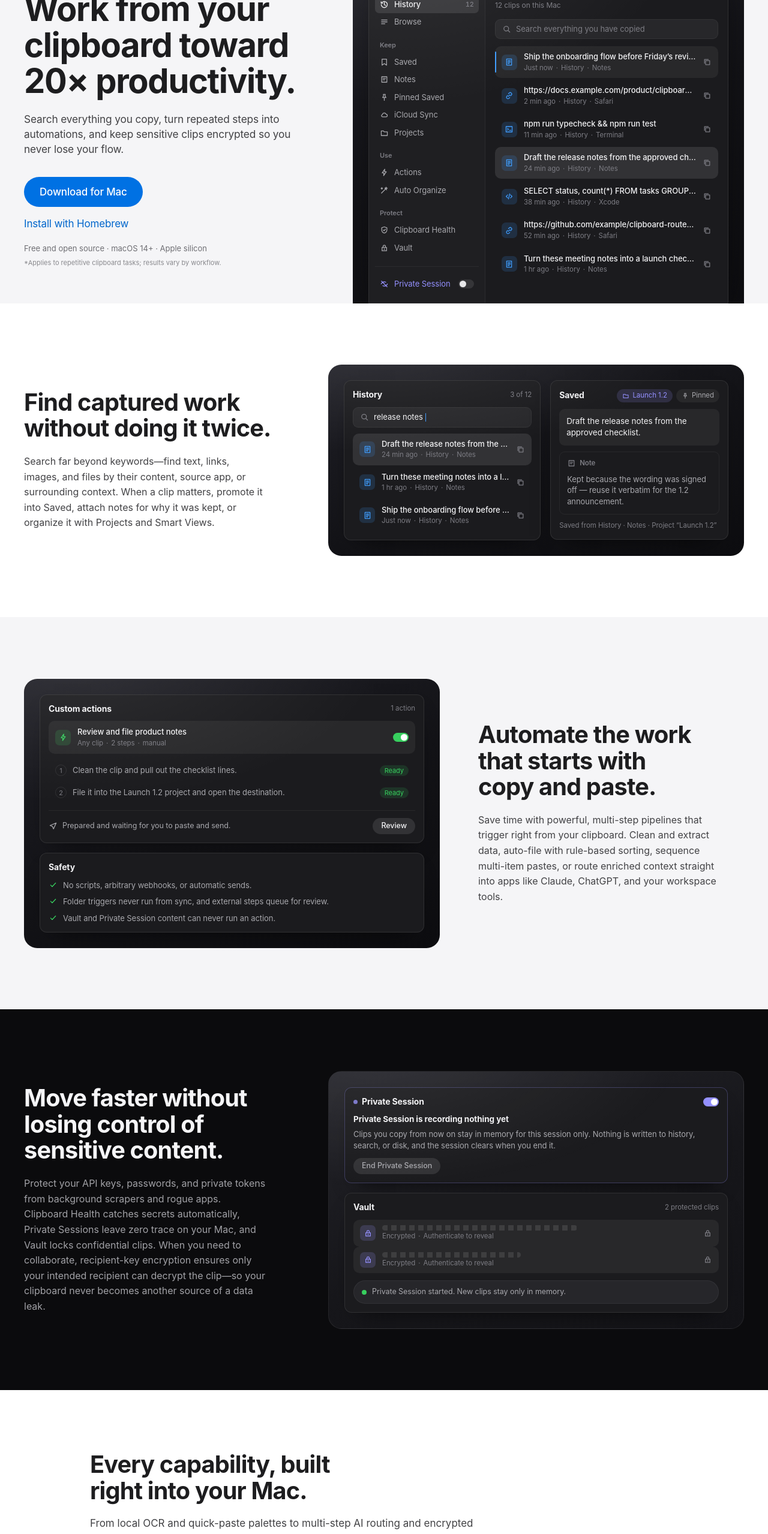
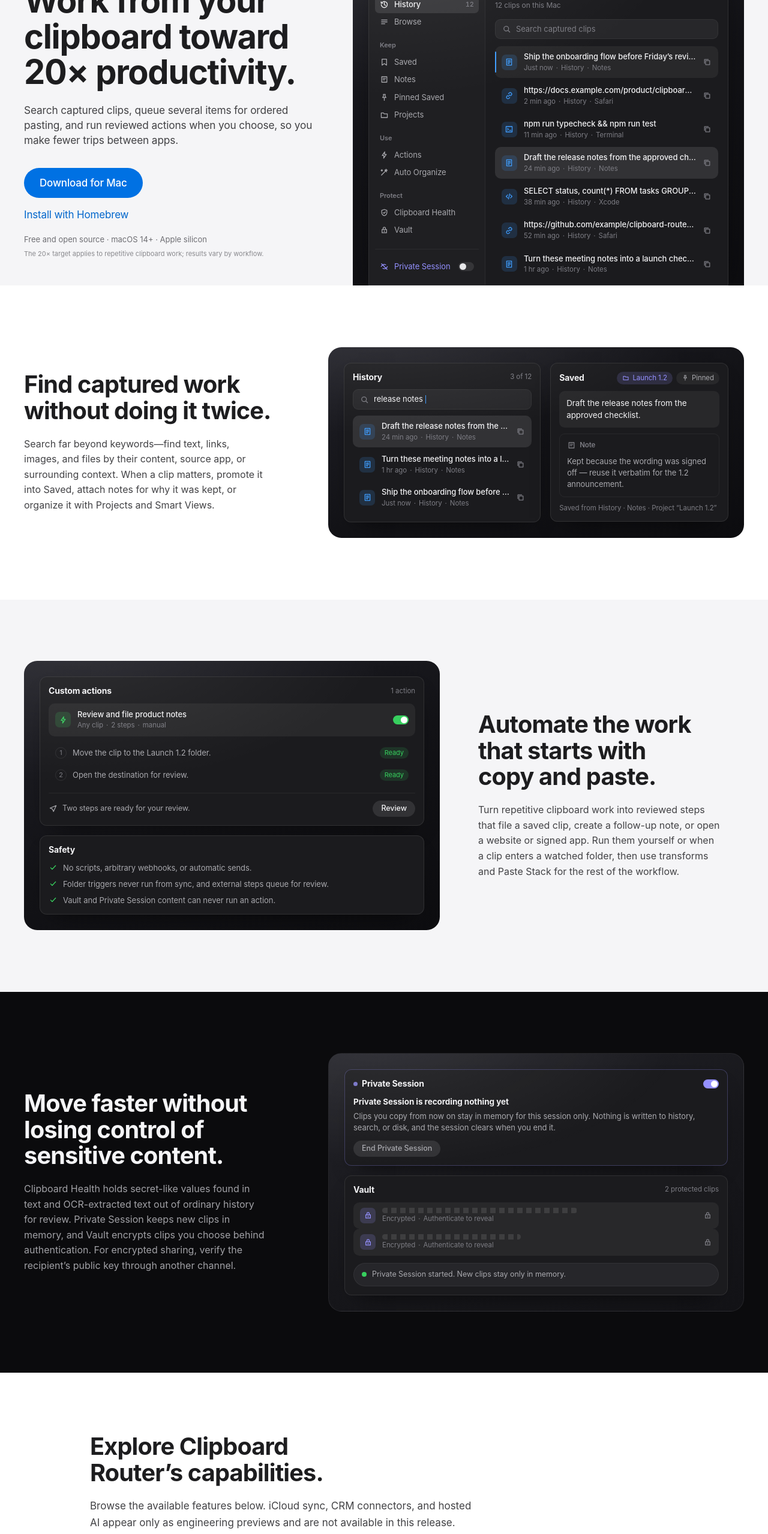
Before and after one commit to ibrolord/clipboard-router-releases, a React (Vite) app in the folder landing/: page / in a window 1280 px wide. Shown: the part 234-2792 px from the top of the page at 60% size. Built offline with nearby package versions, Linux system fonts and the light colour scheme.

Commit message:
fix: align landing claims with release

```diff
--- a/landing/index.html
+++ b/landing/index.html
@@ -4,20 +4,20 @@
     <meta charset="UTF-8" />
     <meta name="viewport" content="width=device-width, initial-scale=1.0" />
     <meta name="theme-color" content="#ffffff" />
-    <meta name="description" content="Work from your clipboard toward 20× productivity. Clipboard Router makes copied work searchable, turns repeated steps into reviewable automations, and protects sensitive clips on your Mac." />
+    <meta name="description" content="Search captured clips, run reviewed clipboard workflows, and encrypt selected clips in Vault on your Mac." />
     <meta property="og:type" content="website" />
-    <meta property="og:title" content="Clipboard Router — work from your clipboard toward 20× productivity" />
-    <meta property="og:description" content="Make copied work searchable, turn repeated steps into reviewable automations, and protect sensitive clips on your Mac." />
+    <meta property="og:title" content="Clipboard Router — faster clipboard workflows for Mac" />
+    <meta property="og:description" content="Search captured clips, run reviewed clipboard workflows, and encrypt selected clips in Vault on your Mac." />
     <meta property="og:url" content="https://ibrolord.github.io/clipboard-router-releases/" />
     <meta property="og:image" content="https://ibrolord.github.io/clipboard-router-releases/og.png" />
     <meta name="twitter:card" content="summary_large_image" />
-    <meta name="twitter:title" content="Clipboard Router — work from your clipboard toward 20× productivity" />
-    <meta name="twitter:description" content="Make copied work searchable, turn repeated steps into reviewable automations, and protect sensitive clips on your Mac." />
+    <meta name="twitter:title" content="Clipboard Router — faster clipboard workflows for Mac" />
+    <meta name="twitter:description" content="Search captured clips, run reviewed clipboard workflows, and encrypt selected clips in Vault on your Mac." />
     <meta name="twitter:image" content="https://ibrolord.github.io/clipboard-router-releases/og.png" />
     <link rel="canonical" href="https://ibrolord.github.io/clipboard-router-releases/" />
     <link rel="icon" type="image/png" href="/icon-180.png" />
     <link rel="apple-touch-icon" href="/icon-180.png" />
-    <title>Clipboard Router — work from your clipboard toward 20× productivity</title>
+    <title>Clipboard Router — faster clipboard workflows for Mac</title>
   </head>
   <body>
     <div id="root"></div>
--- a/landing/src/App.tsx
+++ b/landing/src/App.tsx
@@ -104,22 +104,22 @@
       [
         'Paste Stack',
         'Included',
-        'Queue clips and paste them in the order you choose.',
+        'Queue clips and copy them back to the system clipboard in order as you paste.',
       ],
       [
         'Deterministic transforms',
         'Included',
-        'Clean, extract, and reformat copied text with predictable local steps.',
+        'Trim whitespace, normalize line endings, change case, turn text into a Markdown quote or code block, pretty-print JSON, strip ANSI, or URL-decode.',
       ],
       [
         'Reviewed Custom Actions',
         'Included',
-        'Build reviewed steps for tagging, moving, enrichment, web tasks, and app handoffs.',
+        'Build reviewed steps for tagging, filing, follow-up notes, websites, signed apps, or on-device AI enrichment.',
       ],
       [
         'Folder triggers and durable recovery',
         'Included',
-        'Run reversible local steps from folders and recover after relaunch without repeating uncertain external work.',
+        'Run local tagging and filing when a clip enters a watched folder, and recover after relaunch without replaying uncertain external work.',
       ],
       [
         'Archive export and macOS sharing',
@@ -149,7 +149,7 @@
       [
         'Salesforce and HubSpot connectors',
         'Engineering preview',
-        'Review allowed fields, duplicates, retries, and receipts before writing to Salesforce or HubSpot.',
+        'Review allowed fields, duplicates, retries, and receipts before writing to a configured provider.',
       ],
       [
         'Live link previews',
@@ -169,7 +169,7 @@
       [
         'Hosted Assistant',
         'Engineering preview',
-        'Use your own Keychain-stored API key; nothing leaves the Mac before you press Send.',
+        'Bring a Keychain-stored provider key and review content before it leaves the Mac.',
       ],
       [
         'Assistant workflows',
@@ -209,7 +209,7 @@
       [
         'Portable and encrypted sharing',
         'Included',
-        'Use clearly labeled reversible Base64 or recipient-key encryption with replay protection.',
+        'Export eligible text or URLs as clearly labeled Base64, or encrypt them for a public key you verified out of band.',
       ],
     ],
   ],
@@ -219,17 +219,17 @@
       [
         'iCloud saved-library sync',
         'Engineering preview',
-        'Sync eligible saved clips and folders, never history, Vault, quarantine, Private Sessions, or the pasteboard.',
+        'Sync eligible saved clips and folders without syncing history, Vault, Private Sessions, quarantine, or pasteboard state.',
       ],
       [
         'Collaborative folders and roles',
         'Engineering preview',
-        'Share eligible folders with owner, editor, and viewer roles after CloudKit identity and provenance checks.',
+        'Share eligible folders with owner, editor, and viewer roles after identity and provenance checks.',
       ],
       [
         'Visible sync status',
         'Engineering preview',
-        'See each item’s sync state and why it stays local.',
+        'Show each saved item’s sync state and why it remains local.',
       ],
     ],
   ],
@@ -290,7 +290,7 @@
   ],
   [
     'Is everything in my history encrypted?',
-    'No. Ordinary history, saved clips, and notes are local but not Vault-encrypted. Vault encrypts selected clips and requires authentication to reveal them.',
+    'No. Ordinary history, saved clips, and notes are local but not Vault-encrypted. Vault encrypts selected clips and requires authentication to reveal them. Other Mac apps may still read plaintext while it is on the shared system pasteboard.',
   ],
   [
     'How is a Private Session different from deleting a clip?',
@@ -609,7 +609,8 @@
           <p className="eyebrow">Clipboard Router for Mac</p>
           <h1 id="hero-title">Work from your clipboard toward 20× productivity.</h1>
           <p className="hero-deck">
-            Search everything you copy, turn repeated steps into automations, and keep sensitive clips encrypted so you never lose your flow.
+            Search captured clips, queue several items for ordered pasting, and run reviewed actions
+            when you choose, so you make fewer trips between apps.
           </p>
 
           <div className="hero-cta">
@@ -619,14 +620,14 @@
 
           <p className="trust">{TRUST_LINE}</p>
           <p className="productivity-note">
-            *Applies to repetitive clipboard tasks; results vary by workflow.
+            The 20× target applies to repetitive clipboard work; results vary by workflow.
           </p>
         </div>
 
         <Reveal className="hero-media">
           <Figure
             className="stage stage-hero"
-            caption="An illustration of the Clipboard Router window: a sidebar holding History, Browse, Saved, Notes, Pinned Saved, iCloud Sync, Projects, Actions, Auto Organize, Clipboard Health, Vault, and Private Session, next to a searchable History list of example clips captured from Notes, Safari, Terminal, and Xcode."
+            caption="An illustration of the Clipboard Router window: a sidebar holding History, Browse, Saved, Notes, Pinned Saved, Projects, Actions, Auto Organize, Clipboard Health, Vault, and Private Session, next to a searchable History list of example clips captured from Notes, Safari, Terminal, and Xcode."
           >
             <WorkspaceWindow />
           </Figure>
@@ -707,7 +708,7 @@
             <Reveal className="chapter-media chapter-media-left">
               <Figure
                 className="stage"
-                caption="A closer view of one example automation from the same workspace, named “Review and file product notes”: two steps that clean the clip and file it into the Launch 1.2 project, a result waiting for you to paste and send, and the safety rules that no scripts, arbitrary webhooks, or automatic sends are allowed, that folder triggers never run from sync and queue external steps for review, and that Vault and Private Session content can never run an action."
+                caption="A closer view of one example automation from the same workspace, named “Review and file product notes”: two reviewed steps, both marked ready, that move a saved clip to the Launch 1.2 folder and open a destination, plus safety rules that prohibit scripts, arbitrary webhooks, and automatic sends; prevent folder triggers from running through sync; queue external steps for review; and prevent Vault or Private Session content from running an action."
               >
                 <ActionsPane />
               </Figure>
@@ -715,9 +716,9 @@
             <Reveal className="chapter-copy" delay={90}>
               <h2 id="actions-title">Automate the work that starts with copy and paste.</h2>
               <p>
-                Save time with powerful, multi-step pipelines that trigger right from your clipboard. Clean
-                and extract data, auto-file with rule-based sorting, sequence multi-item pastes,
-                or route enriched context straight into apps like Claude, ChatGPT, and your workspace tools.
+                Turn repetitive clipboard work into reviewed steps that file a saved clip, create a
+                follow-up note, or open a website or signed app. Run them yourself or when a clip
+                enters a watched folder, then use transforms and Paste Stack for the rest of the workflow.
               </p>
             </Reveal>
           </div>
@@ -729,11 +730,10 @@
             <Reveal className="chapter-copy">
               <h2 id="protection-title">Move faster without losing control of sensitive content.</h2>
               <p>
-                Protect your API keys, passwords, and private tokens from background scrapers and
-                rogue apps. Clipboard Health catches secrets automatically, Private Sessions leave
-                zero trace on your Mac, and Vault locks confidential clips. When you need to
-                collaborate, recipient-key encryption ensures only your intended recipient can
-                decrypt the clip—so your clipboard never becomes another source of a data leak.
+                Clipboard Health holds secret-like values found in text and OCR-extracted text out
+                of ordinary history for review. Private Session keeps new clips in memory, and Vault
+                encrypts clips you choose behind authentication. For encrypted sharing, verify the
+                recipient’s public key through another channel.
               </p>
             </Reveal>
             <Reveal className="chapter-media" delay={90}>
@@ -751,10 +751,10 @@
         <section id="features" className="feature-index" aria-labelledby="features-title">
           <div className="shell">
             <Reveal className="feature-index-head">
-              <h2 id="features-title">Every capability, built right into your Mac.</h2>
+              <h2 id="features-title">Explore Clipboard Router’s capabilities.</h2>
               <p className="feature-index-intro">
-                From local OCR and quick-paste palettes to multi-step AI routing and encrypted sharing—explore
-                everything included in Clipboard Router out of the box.
+                Browse the available features below. iCloud sync, CRM connectors, and hosted AI
+                appear only as engineering previews and are not available in this release.
               </p>
             </Reveal>
             <div className="feature-groups">
@@ -792,9 +792,14 @@
                       </button>
                     </h3>
                     <ul id={panelID} className="feature-ledger" role="list" hidden={!isOpen}>
-                      {features.map(([title, , description]) => (
+                      {features.map(([title, availability, description]) => (
                         <li className="feature-row" key={title}>
-                          <h4 className="feature-row-title">{title}</h4>
+                          <div className="feature-row-label">
+                            <h4 className="feature-row-title">{title}</h4>
+                            {availability === 'Engineering preview' && (
+                              <span className="feature-row-status">Engineering preview</span>
+                            )}
+                          </div>
                           <p className="feature-row-desc">{description}</p>
                         </li>
                       ))}
--- a/landing/src/Product.tsx
+++ b/landing/src/Product.tsx
@@ -158,7 +158,6 @@
       { icon: 'saved', label: 'Saved' },
       { icon: 'note', label: 'Notes' },
       { icon: 'pin', label: 'Pinned Saved' },
-      { icon: 'cloud', label: 'iCloud Sync' },
       { icon: 'projects', label: 'Projects' },
     ],
   },
@@ -238,7 +237,7 @@
           </div>
 
           <div className="ui-main-tools">
-            <SearchField placeholder="Search everything you have copied" />
+            <SearchField placeholder="Search captured clips" />
           </div>
 
           <div className="ui-list">
@@ -327,12 +326,12 @@
         <ol className="ui-steps">
           <li>
             <span className="ui-step-num">1</span>
-            <span>Clean the clip and pull out the checklist lines.</span>
+            <span>Move the clip to the Launch 1.2 folder.</span>
             <span className="ui-step-tag">Ready</span>
           </li>
           <li>
             <span className="ui-step-num">2</span>
-            <span>File it into the Launch 1.2 project and open the destination.</span>
+            <span>Open the destination for review.</span>
             <span className="ui-step-tag">Ready</span>
           </li>
         </ol>
@@ -340,7 +339,7 @@
         <div className="ui-review">
           <span className="ui-review-text">
             <Icon name="send" />
-            Prepared and waiting for you to paste and send.
+            Two steps are ready for your review.
           </span>
           <span className="ui-btn">Review</span>
         </div>
```
Also changed, not shown: landing/src/App.css (+18 -1 lines).
